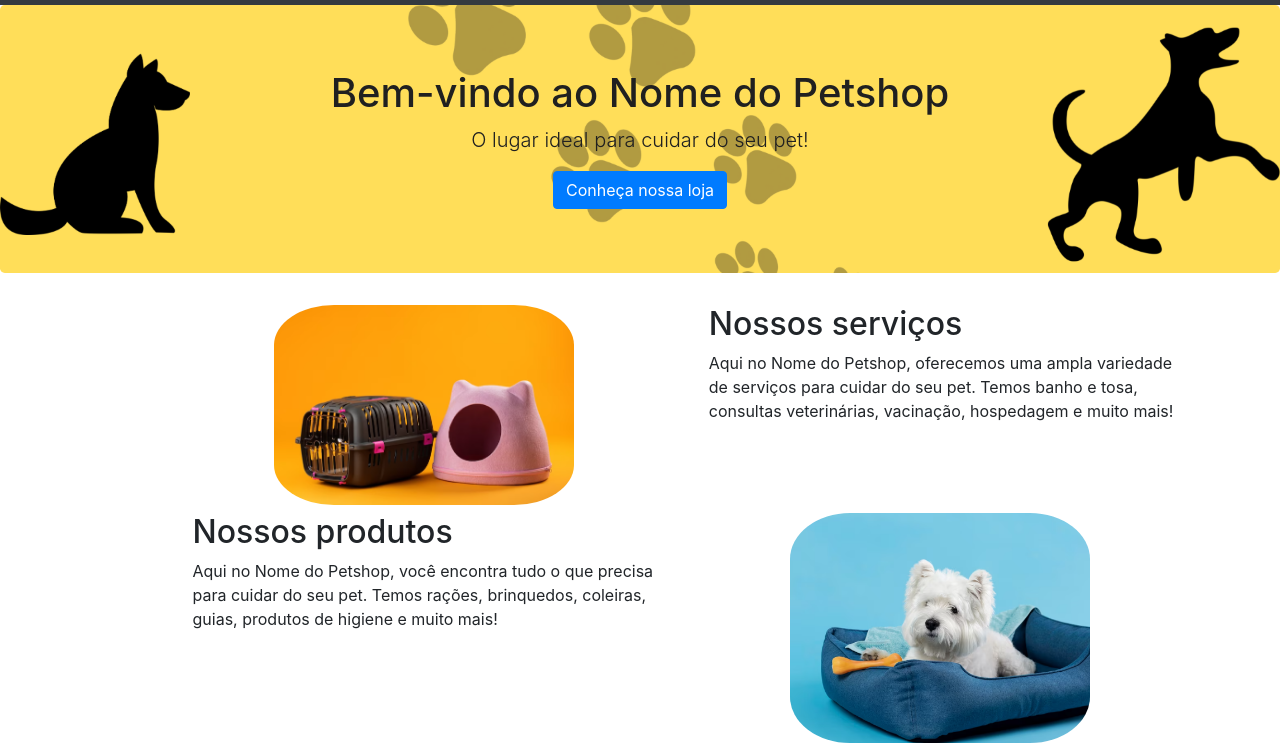
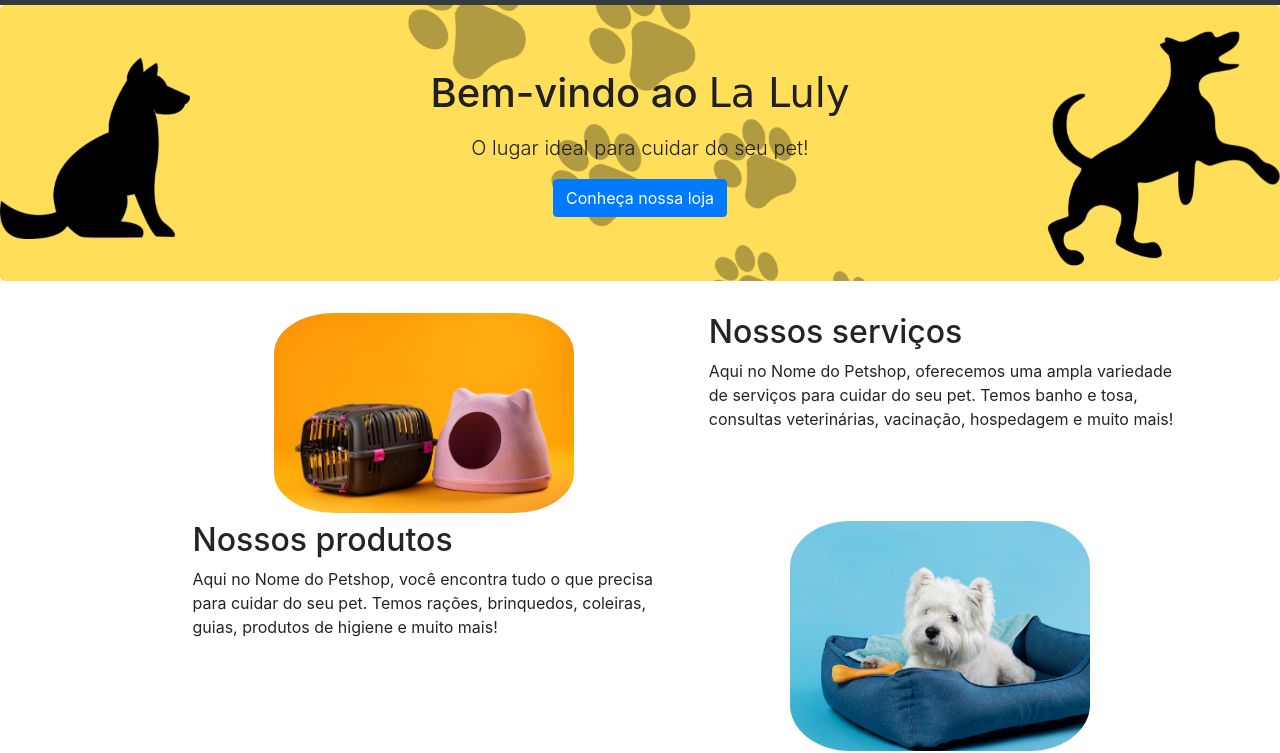
Before and after one commit to ThailanyP/pet, a plain HTML site: page pet/index.html in a window 1280 px wide. Shown: the part 61-814 px from the top of the page. Drawn offline with nearby package versions, Linux system fonts and the light colour scheme.

Commit message:
Add files via upload

```diff
--- a/pet/index.html
+++ b/pet/index.html
@@ -12,6 +12,9 @@
 <style>
 	#c{
 	border-radius: 20%;
+	}
+	span{
+		font-family: cursive;
 	}
 </style>
 <body>
@@ -47,7 +50,7 @@
 	<main>
 		<section class="jumbotron text-center" id="banner">
 			<div class="container">
-				<h1>Bem-vindo ao Nome do Petshop</h1>
+				<h1>Bem-vindo ao <span>La Luly</span></p></h1>
 				<p class="lead">O lugar ideal para cuidar do seu pet!</p>
 				<a class="btn btn-primary" href="loja.html" role="button">Conheça nossa loja</a>
 			</div>
```
